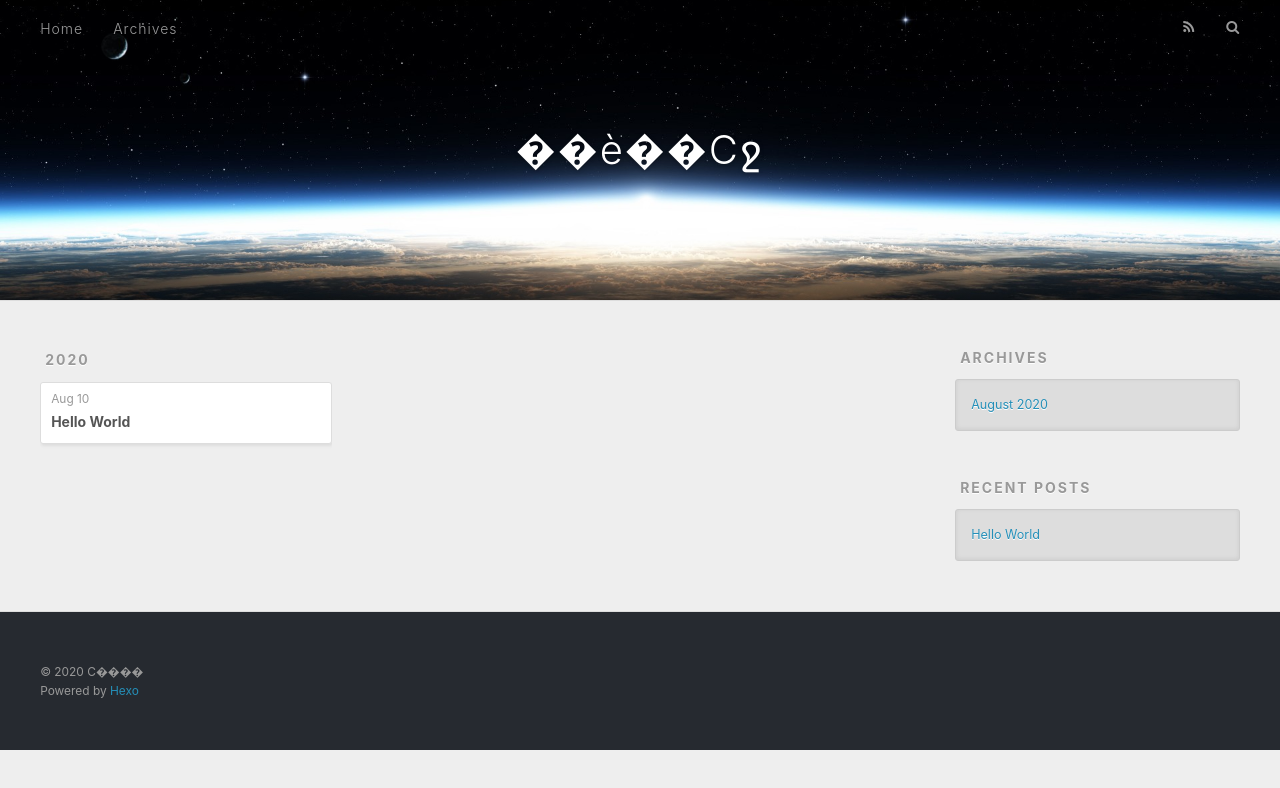
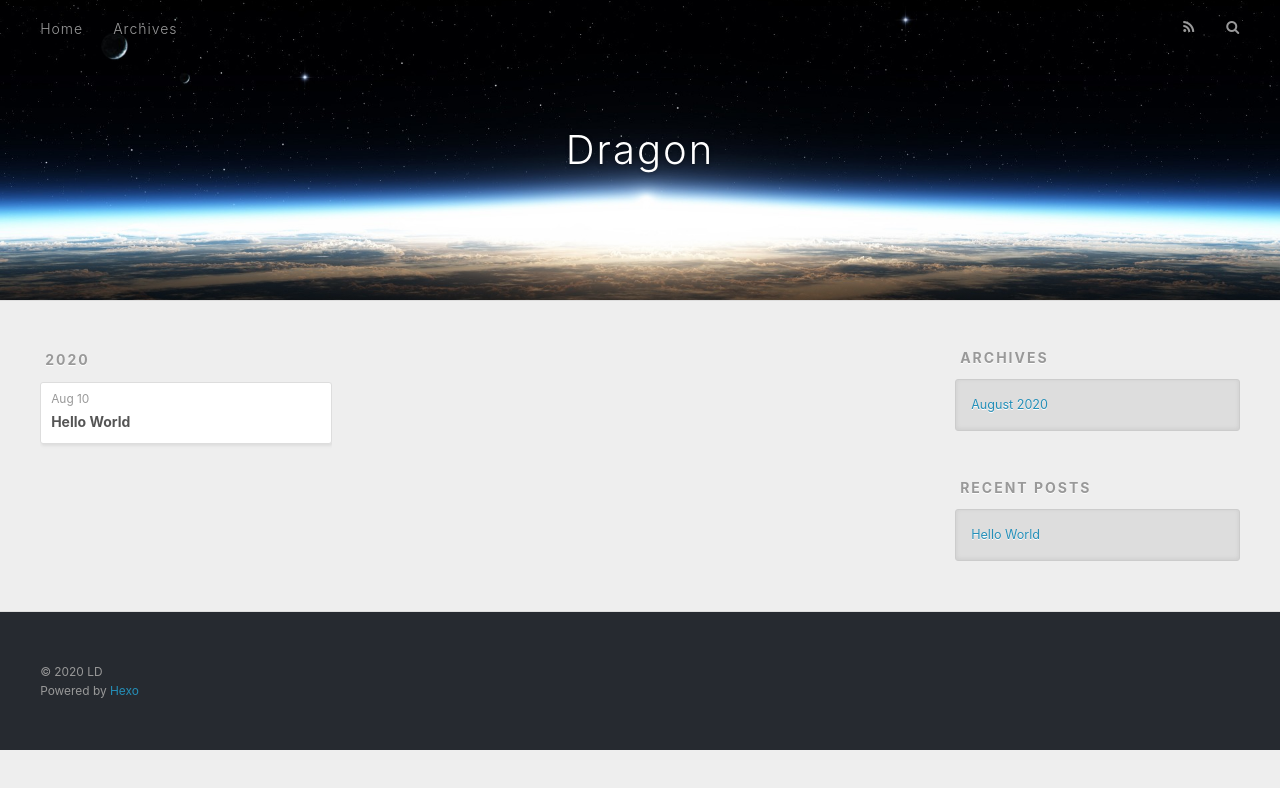
Before and after one commit to NianZhongNian/NianZhongNian.github.io, a plain HTML site: page archives/2020/08/index.html in a window 1280 px wide. Drawn offline with nearby package versions, Linux system fonts and the light colour scheme.

Commit message:
Site updated: 2020-08-10 13:47:13

```diff
--- a/archives/2020/08/index.html
+++ b/archives/2020/08/index.html
@@ -5,17 +5,17 @@
 
 
 
-  <title>Archives: 2020/8 | ��è��Сջ</title>
+  <title>Archives: 2020/8 | Dragon</title>
   <meta name="viewport" content="width=device-width, initial-scale=1, maximum-scale=1">
   <meta property="og:type" content="website">
-<meta property="og:title" content="��è��Сջ">
+<meta property="og:title" content="Dragon">
 <meta property="og:url" content="http://nianzhongnian.github.io/archives/2020/08/index.html">
-<meta property="og:site_name" content="��è��Сջ">
-<meta property="og:locale">
-<meta property="article:author" content="С����">
+<meta property="og:site_name" content="Dragon">
+<meta property="og:locale" content="en_US">
+<meta property="article:author" content="LD">
 <meta name="twitter:card" content="summary">
 
-    <link rel="alternate" href="/atom.xml" title="��è��Сջ" type="application/atom+xml">
+    <link rel="alternate" href="/atom.xml" title="Dragon" type="application/atom+xml">
 
 
     <link rel="icon" href="/favicon.png">
@@ -36,7 +36,7 @@
   <div id="header-outer" class="outer">
     <div id="header-title" class="inner">
       <h1 id="logo-wrap">
-        <a href="/" id="logo">��è��Сջ</a>
+        <a href="/" id="logo">Dragon</a>
       </h1>
 
     </div>
@@ -141,7 +141,7 @@
 
   <div class="outer">
     <div id="footer-info" class="inner">
-      &copy; 2020 С����<br>
+      &copy; 2020 LD<br>
       Powered by <a href="http://hexo.io/" target="_blank">Hexo</a>
     </div>
   </div>
```
Also changed, not shown: 2020/08/10/hello-world/index.html (+7 -7 lines), archives/2020/index.html (+8 -8 lines), archives/index.html (+8 -8 lines), index.html (+8 -8 lines).
